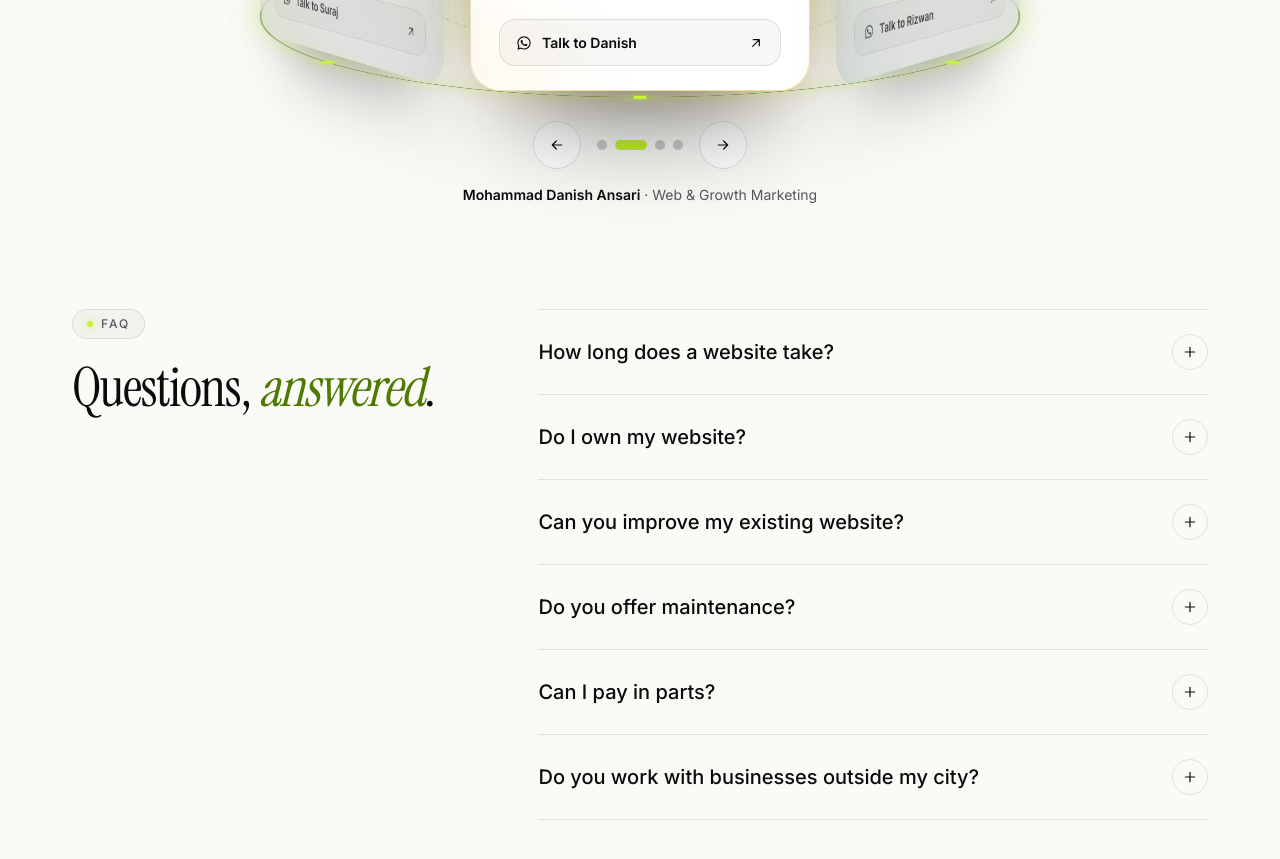
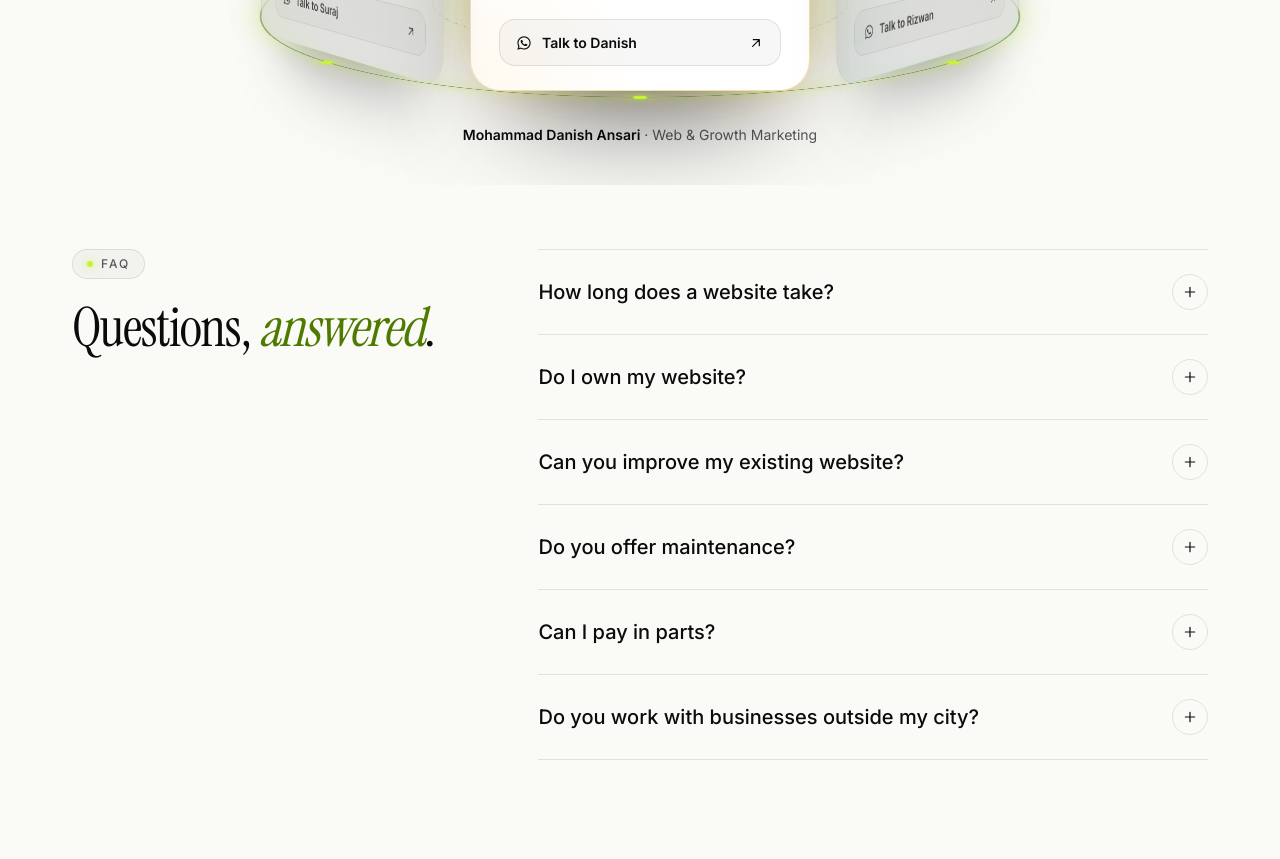
Before and after one commit to SurajTrs/Wemakeit, a Next.js app: page / in a window 1280 px wide. Shown: the part 9420-10279 px from the top of the page. Built offline with nearby package versions, Linux system fonts and the light colour scheme.

Commit message:
Remove arrow buttons and dots from team orbit
Co-Authored-By: Claude Opus 5.5 <noreply@anthropic.com>

```diff
--- a/components/TeamOrbit.tsx
+++ b/components/TeamOrbit.tsx
@@ -59,15 +59,7 @@ export function TeamOrbit({ members }: { members: Member[] }) {
     const a = angleRef.current;
     setAngle(a - offset(i, a));
   };
-  const goToMember = (m: number) => {
-    const a = angleRef.current;
-    let best = Infinity;
-    for (let i = m; i < SLOTS; i += members.length) {
-      const d = offset(i, a);
-      if (Math.abs(d) < Math.abs(best)) best = d;
-    }
-    setAngle(a - best);
-  };
+
 
   // Auto-rotate only while the section is on screen, and never with reduced motion.
   useEffect(() => {
@@ -334,38 +326,7 @@ export function TeamOrbit({ members }: { members: Member[] }) {
         </div>
       </div>
 
-      {/* Controls */}
-      <div className="flex items-center justify-center gap-4">
-        <button
-          type="button"
-          onClick={() => { stopAuto(); rotateBy(-1); }}
-          aria-label="Previous team member"
-          className="flex h-12 w-12 items-center justify-center rounded-full border border-line bg-surface text-fg transition-colors hover:border-accent/60 hover:text-accent"
-        >
-          <Icon name="arrowLeft" className="h-4 w-4" />
-        </button>
-        <div className="flex items-center gap-2">
-          {members.map((mm, i) => (
-            <button
-              key={mm.name}
-              type="button"
-              onClick={() => { stopAuto(); goToMember(i); }}
-              aria-label={`Show ${mm.name}`}
-              aria-current={frontMember === i ? "true" : undefined}
-              className={`h-2.5 rounded-full transition-all duration-300 ${frontMember === i ? "w-8 bg-lime" : "w-2.5 bg-fg/20 hover:bg-fg/40"}`}
-            />
-          ))}
-        </div>
-        <button
-          type="button"
-          onClick={() => { stopAuto(); rotateBy(1); }}
-          aria-label="Next team member"
-          className="flex h-12 w-12 items-center justify-center rounded-full border border-line bg-surface text-fg transition-colors hover:border-accent/60 hover:text-accent"
-        >
-          <Icon name="arrow" className="h-4 w-4" />
-        </button>
-      </div>
-      <p className="mt-4 text-center text-sm text-muted" aria-live="polite">
+      <p className="mt-1 text-center text-sm text-muted" aria-live="polite">
         <span className="font-semibold text-fg">{m.name}</span> · {m.role}
       </p>
     </div>
```
